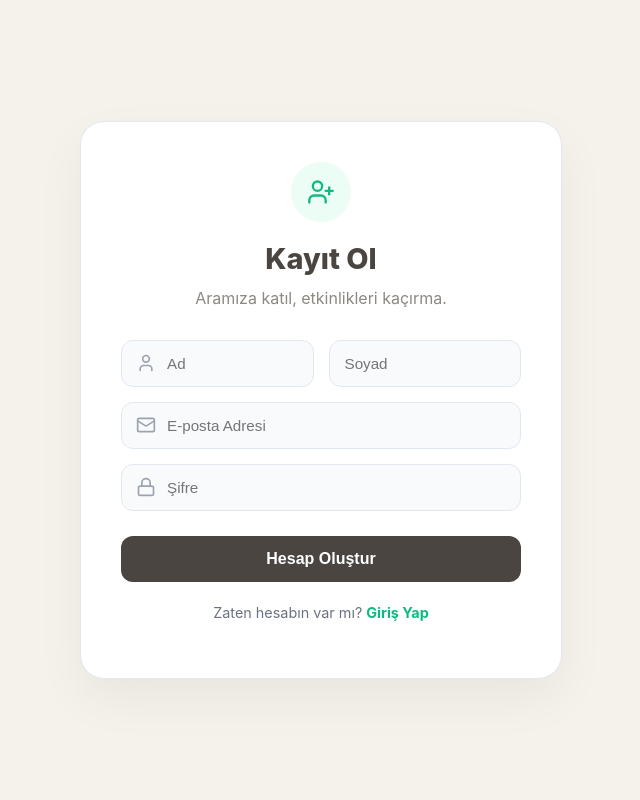
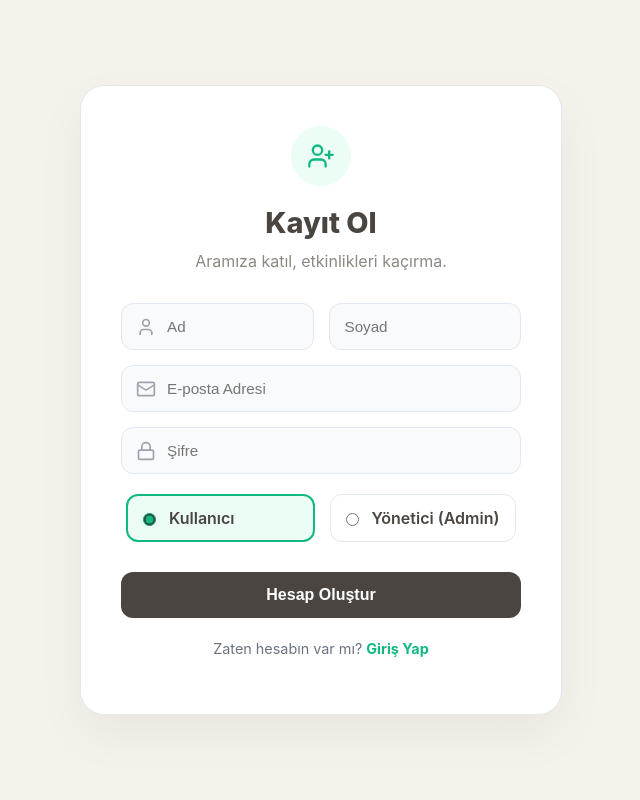
Before and after one commit to ErayUlgen/Web-Donem-sonu-odevi, a React (Vite) app in the folder frontend/: page /register in a window 1280 px wide. Shown: the top 800 px of the page, without its empty margins (319-959 px from the left). Built offline with nearby package versions, Linux system fonts and the light colour scheme; no server answers.

Commit message:
feat: implement role selection, permissions and fix favorites issue

```diff
--- a/frontend/src/pages/FavoritesPage.tsx
+++ b/frontend/src/pages/FavoritesPage.tsx
@@ -12,7 +12,7 @@ interface Event { id: number; title: string; description: string; date: string;
 
 export default function FavoritesPage() {
     const navigate = useNavigate();
-    const { isAuthenticated } = useAuth();
+    const { isAuthenticated, token } = useAuth();
     const [favorites, setFavorites] = useState<Event[]>([]);
     const [loading, setLoading] = useState(true);
 
@@ -28,7 +28,9 @@ export default function FavoritesPage() {
     const fetchFavorites = async () => {
         setLoading(true);
         try {
-            const res = await api.get('/users/profile');
+            const res = await api.get('/users/profile', {
+                headers: { Authorization: `Bearer ${token}` }
+            });
             // Backend profil içinde 'favorites' dizisi dönüyor
             setFavorites(res.data.favorites);
         } catch (error) {
@@ -40,7 +42,9 @@ export default function FavoritesPage() {
 
     const removeFavorite = async (eventId: number) => {
         try {
-            await api.delete(`/users/favorites/${eventId}`);
+            await api.delete(`/users/favorites/${eventId}`, {
+                headers: { Authorization: `Bearer ${token}` }
+            });
             // Listeden anlık olarak sil (tekrar istek atmaya gerek yok)
             setFavorites(prev => prev.filter(event => event.id !== eventId));
             toast.success("Listeden çıkarıldı.");
--- a/frontend/src/pages/HomePage.tsx
+++ b/frontend/src/pages/HomePage.tsx
@@ -204,10 +204,12 @@ export default function HomePage() {
                             <>
                                 <button onClick={() => navigate('/favorites')} style={{ ...btnStyle, backgroundColor: 'white', color: '#4b5563', border: '1px solid #e5e7eb' }}><Heart size={18} color="#ef4444" /> Favoriler</button>
                                 {role === 'admin' && (
-                                    <button onClick={() => navigate('/admin')} style={{ ...btnStyle, backgroundColor: '#d97706' }}><Shield size={18} /> Panel</button>
+                                    <>
+                                        <button onClick={() => navigate('/admin')} style={{ ...btnStyle, backgroundColor: '#d97706' }}><Shield size={18} /> Panel</button>
+                                        <button onClick={openNewModal} style={{ ...btnStyle, backgroundColor: '#10b981', boxShadow: '0 4px 15px rgba(16, 185, 129, 0.4)' }}><Plus size={20} /> Yeni Etkinlik</button>
+                                    </>
                                 )}
                                 <button onClick={handleLogout} style={{ ...btnStyle, backgroundColor: '#ef4444' }}><LogOut size={18} /> Çıkış</button>
-                                <button onClick={openNewModal} style={{ ...btnStyle, backgroundColor: '#10b981', boxShadow: '0 4px 15px rgba(16, 185, 129, 0.4)' }}><Plus size={20} /> Yeni Etkinlik</button>
                             </>
                         ) : (
                             <button onClick={() => navigate('/login')} style={{ ...btnStyle, backgroundColor: '#4f46e5' }}><LogIn size={20} /> Giriş Yap</button>
@@ -245,7 +247,7 @@ export default function HomePage() {
                                         <div style={{ marginBottom: '10px' }}>{event.category && (<span style={{ fontSize: '0.7rem', color: '#d97706', fontWeight: '700', textTransform: 'uppercase', letterSpacing: '1px', display: 'flex', alignItems: 'center', gap: '4px', marginBottom: '5px' }}><Tag size={10} /> {event.category.name}</span>)}<h3 onClick={() => navigate(`/event/${event.id}`)} style={{ margin: 0, fontSize: '1.2rem', fontWeight: '700', color: '#1f2937', cursor: 'pointer' }}>{event.title}</h3></div>
                                         <div style={{ display: 'flex', flexDirection: 'column', gap: '8px', marginBottom: '15px', color: '#6b7280', fontSize: '0.85rem' }}><div style={{ display: 'flex', alignItems: 'center', gap: '6px' }}><Calendar size={14} color="#4f46e5" /><span>{formatDate(event.date)}</span></div><div style={{ display: 'flex', alignItems: 'center', gap: '6px' }}><MapPin size={14} color="#d97706" /><span>{event.location}</span></div></div>
                                         <button onClick={() => navigate(`/event/${event.id}`)} style={{ width: '100%', padding: '10px', marginBottom: '10px', border: '1px solid #e5e7eb', borderRadius: '10px', backgroundColor: 'white', color: '#374151', cursor: 'pointer', fontWeight: '600', display: 'flex', justifyContent: 'center', alignItems: 'center', gap: '5px' }}>Detayları Gör <ArrowRight size={16} /></button>
-                                        {isAuthenticated && (
+                                        {isAuthenticated && role === 'admin' && (
                                             <div style={{ marginTop: 'auto', paddingTop: '15px', borderTop: '1px solid #f3f4f6', display: 'flex', gap: '10px' }}>
                                                 <button onClick={() => handleEditClick(event)} style={{ flex: 1, padding: '8px', border: 'none', borderRadius: '8px', cursor: 'pointer', display: 'flex', justifyContent: 'center', gap: '6px', fontSize: '0.8rem', fontWeight: '600', backgroundColor: '#f9fafb', color: '#6b7280' }}><Edit2 size={16} /> Düzenle</button>
                                                 <button onClick={() => handleDelete(event.id)} style={{ flex: 1, padding: '8px', border: 'none', borderRadius: '8px', cursor: 'pointer', display: 'flex', justifyContent: 'center', gap: '6px', fontSize: '0.8rem', fontWeight: '600', color: '#ef4444', backgroundColor: '#fef2f2' }}><Trash2 size={16} /></button>
--- a/frontend/src/pages/RegisterPage.tsx
+++ b/frontend/src/pages/RegisterPage.tsx
@@ -5,7 +5,7 @@ import { toast } from 'react-hot-toast';
 import { UserPlus, Mail, Lock, User } from 'lucide-react';
 
 export default function RegisterPage() {
-  const [formData, setFormData] = useState({ firstName: '', lastName: '', email: '', password: '' });
+  const [formData, setFormData] = useState({ firstName: '', lastName: '', email: '', password: '', role: 'user' });
   const navigate = useNavigate();
 
   const handleRegister = async (e: React.FormEvent) => {
@@ -52,6 +52,18 @@ export default function RegisterPage() {
             <input type="password" placeholder="Şifre" value={formData.password} onChange={e => setFormData({ ...formData, password: e.target.value })} required style={inputStyle} />
           </div>
 
+          {/* ROL SEÇİMİ */}
+          <div style={{ display: 'flex', gap: '15px', padding: '5px' }}>
+            <label style={{ flex: 1, cursor: 'pointer', border: formData.role === 'user' ? `2px solid ${colors.accent}` : '1px solid #e2e8f0', borderRadius: '12px', padding: '10px', display: 'flex', alignItems: 'center', gap: '10px', backgroundColor: formData.role === 'user' ? '#ecfdf5' : 'white', transition: 'all 0.2s' }}>
+              <input type="radio" name="role" value="user" checked={formData.role === 'user'} onChange={e => setFormData({ ...formData, role: e.target.value })} style={{ accentColor: colors.accent }} />
+              <span style={{ fontWeight: '600', color: colors.text }}>Kullanıcı</span>
+            </label>
+            <label style={{ flex: 1, cursor: 'pointer', border: formData.role === 'admin' ? `2px solid ${colors.accent}` : '1px solid #e2e8f0', borderRadius: '12px', padding: '10px', display: 'flex', alignItems: 'center', gap: '10px', backgroundColor: formData.role === 'admin' ? '#ecfdf5' : 'white', transition: 'all 0.2s' }}>
+              <input type="radio" name="role" value="admin" checked={formData.role === 'admin'} onChange={e => setFormData({ ...formData, role: e.target.value })} style={{ accentColor: colors.accent }} />
+              <span style={{ fontWeight: '600', color: colors.text }}>Yönetici (Admin)</span>
+            </label>
+          </div>
+
           <button type="submit" style={{ backgroundColor: '#4a4540', color: 'white', padding: '14px', borderRadius: '12px', border: 'none', fontWeight: 'bold', fontSize: '1rem', cursor: 'pointer', marginTop: '10px' }}>
             Hesap Oluştur
           </button>
```
Also changed, not shown: 1 other file (tests, documents, lock files or other folders).
